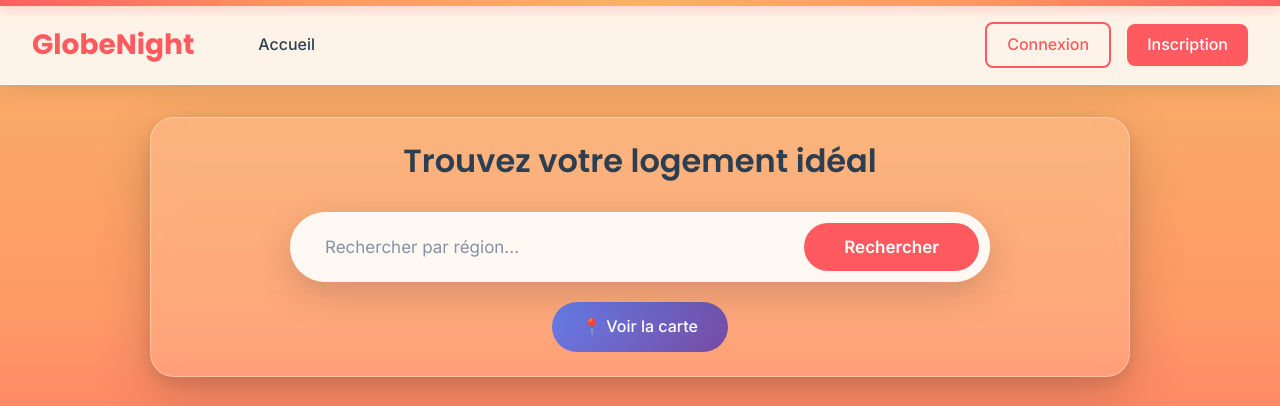
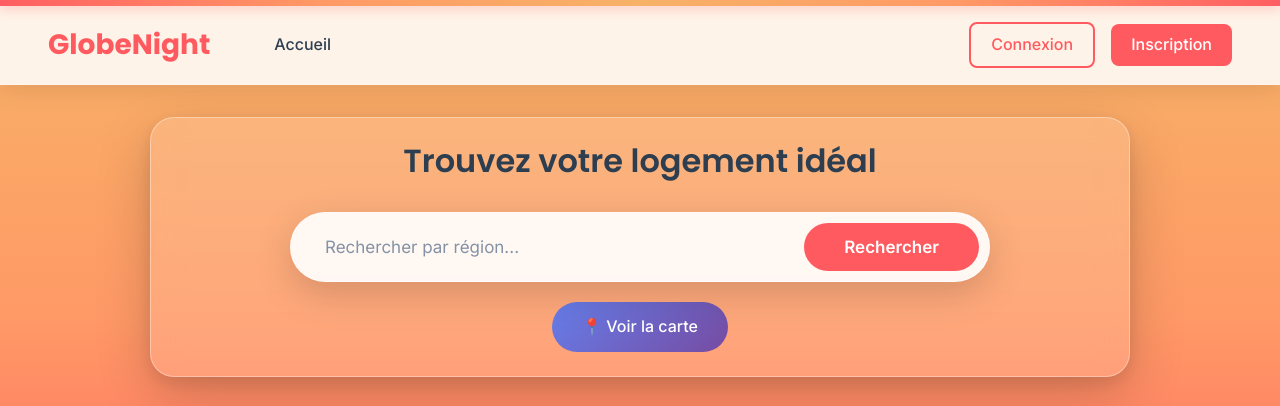
Before and after one commit to Gu1LLaumeR0UY3R/Goodnight, a PHP site: page /app/Views/home/index.php in a window 1280 px wide. Shown: the top 406 px of the page. Run offline with PHP 8.4, Linux system fonts and the light colour scheme; data that the repository does not hold is empty.

Commit message:
favories

```diff
--- a/public/css/navbar.css
+++ b/public/css/navbar.css
@@ -32,9 +32,9 @@ body.admin-page .navbar-sticky {
 }
 
 .navbar-container {
-  max-width: 1400px;
+  max-width: 1600px;
   margin: 0 auto;
-  padding: 1rem 2rem;
+  padding: 1rem 3rem;
   display: flex;
   align-items: center;
   justify-content: space-between;
@@ -61,16 +61,20 @@ body.admin-page .navbar-sticky {
 
 /* ===== MENU PRINCIPAL ===== */
 .navbar-main {
-  flex: 1;
+  flex: 1 1 auto;
   display: none;
 }
 
 .navbar-menu {
   list-style: none;
   display: flex;
-  gap: 1.5rem;
+  gap: 1.75rem;
   margin: 0;
   padding: 0;
+  justify-content: flex-start;
+}
+.navbar-auth {
+  flex-shrink: 0;
 }
 
 .navbar-link {
```
